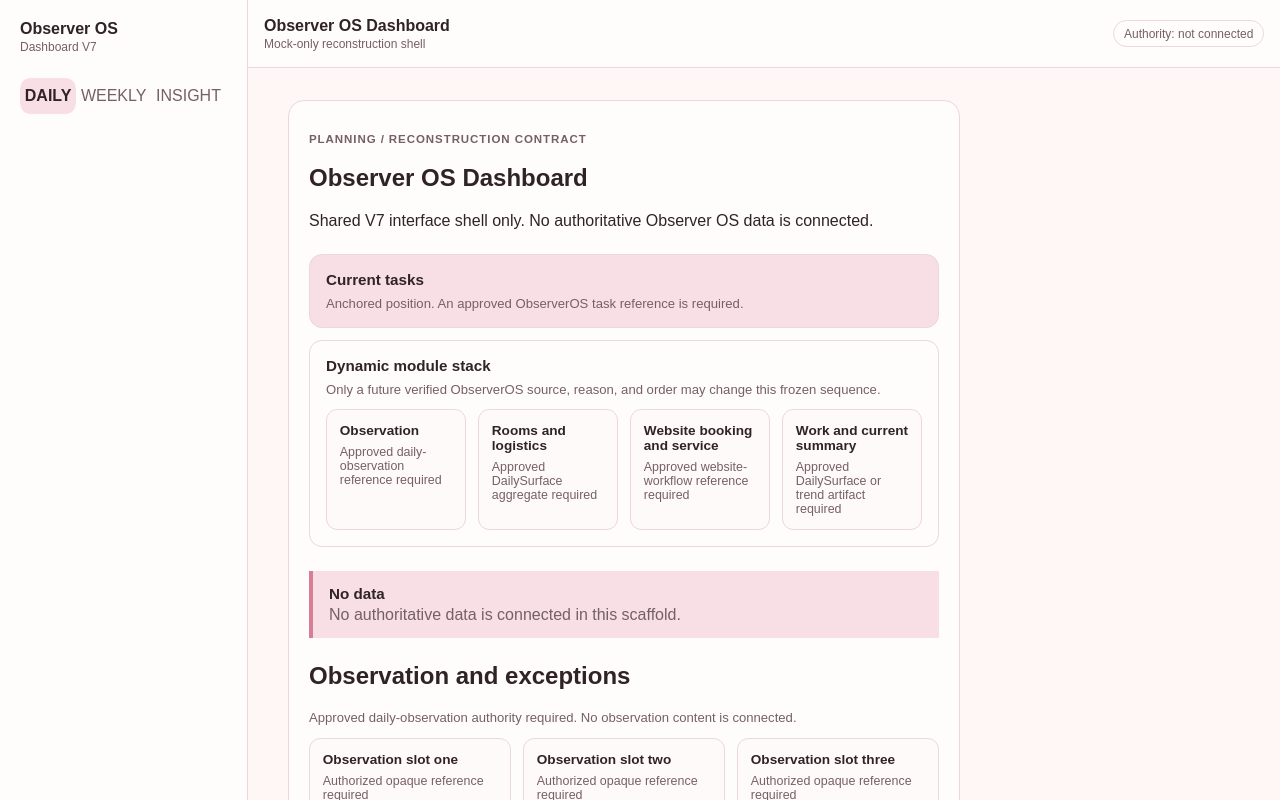
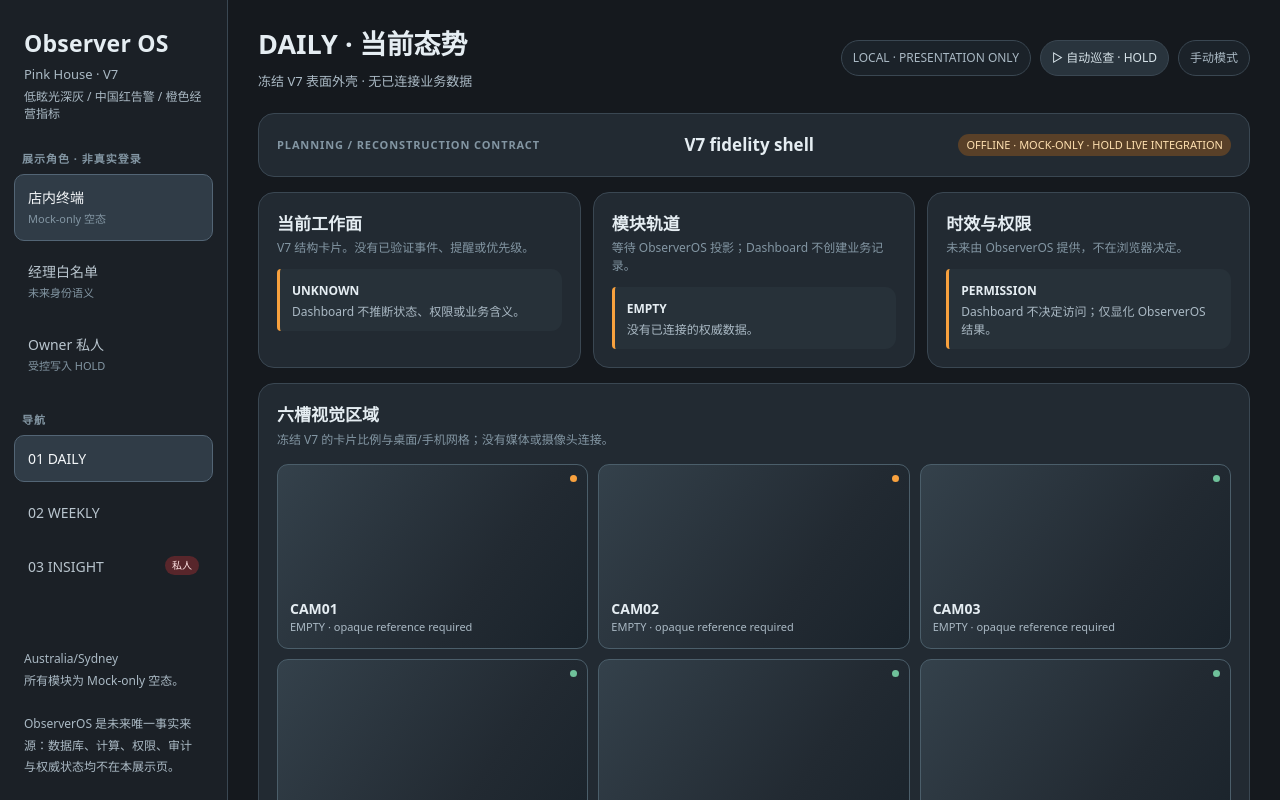
Before and after one commit to escortrogersyd3-dot/dashboard, a Next.js app: page / in a window 1280 px wide. Shown: the top 800 px of the page. Built offline with nearby package versions, Linux system fonts and the light colour scheme.

Commit message:
feat: add V7 fidelity application shell (#68)
* chore: admit V7-070 fidelity shell

* feat: add V7 fidelity application shell

---------

Co-authored-by: Joey <joey@observeros.local>

```diff
--- a/app/page.tsx
+++ b/app/page.tsx
@@ -1,34 +1,25 @@
-import { DailySummary } from "../src/ui/daily-summary";
-import { DailyPriorityStack } from "../src/ui/daily-priority-stack";
-import { DailyObservation } from "../src/ui/daily-observation";
-import { DailyWebsite } from "../src/ui/daily-website";
-import { WeeklyCalendar } from "../src/ui/weekly-calendar";
-import { WeeklyOperations } from "../src/ui/weekly-operations";
-import { WeeklyFinance } from "../src/ui/weekly-finance";
-import { InsightAnalysis } from "../src/ui/insight-analysis";
-import { HealthGovernance } from "../src/ui/health-governance";
-import { AccountingView } from "../src/ui/accounting-view";
-import { AppShell } from "../src/ui/interface-core";
+import { AppShell, PresentationState } from "../src/ui/interface-core";
+
+const rails = [
+  { title: "当前工作面", state: "UNKNOWN" as const, detail: "V7 结构卡片。没有已验证事件、提醒或优先级。" },
+  { title: "模块轨道", state: "EMPTY" as const, detail: "等待 ObserverOS 投影；Dashboard 不创建业务记录。" },
+  { title: "时效与权限", state: "PERMISSION" as const, detail: "未来由 ObserverOS 提供，不在浏览器决定。" },
+];
 
 export default function Home() {
   return (
     <AppShell activeSection="daily">
-      <section className="placeholder-panel" aria-labelledby="scaffold-title">
-        <p className="eyebrow">PLANNING / RECONSTRUCTION CONTRACT</p>
-        <h1 id="scaffold-title">Observer OS Dashboard</h1>
-        <p>
-          Shared V7 interface shell only. No authoritative Observer OS data is connected.
-        </p>
-        <DailyPriorityStack />
-        <DailyObservation />
-        <DailyWebsite />
-        <DailySummary />
-        <WeeklyCalendar />
-        <WeeklyOperations />
-        <WeeklyFinance />
-        <InsightAnalysis />
-        <HealthGovernance />
-        <AccountingView />
+      <section className="v7-fidelity-intro" aria-labelledby="fidelity-title">
+        <p>PLANNING / RECONSTRUCTION CONTRACT</p>
+        <h2 id="fidelity-title">V7 fidelity shell</h2>
+        <span>OFFLINE · MOCK-ONLY · HOLD LIVE INTEGRATION</span>
+      </section>
+      <section className="v7-fidelity-grid" aria-label="V7 structural rails">
+        {rails.map((rail) => <article className="v7-fidelity-card" key={rail.title}><h3>{rail.title}</h3><p>{rail.detail}</p><PresentationState state={rail.state} /></article>)}
+      </section>
+      <section className="v7-fidelity-camera-shell" aria-labelledby="camera-shell-title">
+        <div><h3 id="camera-shell-title">六槽视觉区域</h3><p>冻结 V7 的卡片比例与桌面/手机网格；没有媒体或摄像头连接。</p></div>
+        <div className="v7-fidelity-cameras">{["CAM01","CAM02","CAM03","CAM05","CAM11","CAM14"].map((camera, index) => <article className={index < 2 ? "v7-camera is-waiting" : "v7-camera"} key={camera}><strong>{camera}</strong><span>EMPTY · opaque reference required</span></article>)}</div>
       </section>
     </AppShell>
   );
--- a/automation/otps/OTP-V7-070-V7-FIDELITY-SHELL-R1.json
+++ b/automation/otps/OTP-V7-070-V7-FIDELITY-SHELL-R1.json
@@ -1 +1 @@
-{"schema_version":"1.0","otp_id":"OTP-V7-070-V7-FIDELITY-SHELL-R1","title":"Build frozen V7 visual fidelity shell","status":"backlog","depends_on":["OTP-V7-061-SHOWCASE-BASELINE-RECONCILIATION-R1"],"req_ids":["REQ-V7-070"],"allowed_paths":["app/","src/","public/","docs/planning/","automation/","package.json"],"prohibited_actions":["No live data, business calculation, AI, permission decision, network, database, credential, media, deployment, or visual redesign beyond frozen evidence"],"acceptance":["Desktop and mobile canvas, navigation, masthead, rails, cards, and tokens trace to frozen V7","All content remains presentation-safe UNKNOWN or HOLD where no data exists"],"evidence_required":["backup manifest","token/DOM evidence","desktop/mobile screenshots","typecheck/build/control-plane/GitHub results","structured receipt"]}
+{"schema_version":"1.0","otp_id":"OTP-V7-070-V7-FIDELITY-SHELL-R1","title":"Build frozen V7 visual fidelity shell","status":"admitted","depends_on":["OTP-V7-061-SHOWCASE-BASELINE-RECONCILIATION-R2"],"req_ids":["REQ-V7-070"],"allowed_paths":["app/","src/","public/","docs/planning/","automation/","package.json"],"prohibited_actions":["No live data, business calculation, AI, permission decision, network, database, credential, media, deployment, or visual redesign beyond frozen evidence"],"acceptance":["Desktop and mobile canvas, navigation, masthead, rails, cards, and tokens trace to frozen V7","All content remains presentation-safe UNKNOWN or HOLD where no data exists"],"evidence_required":["backup manifest","token/DOM evidence","desktop/mobile screenshots","typecheck/build/control-plane/GitHub results","structured receipt"]}
--- a/automation/task-catalog.json
+++ b/automation/task-catalog.json
@@ -39,7 +39,7 @@
     ,{"otp_id":"OTP-V7-051-PREOS-SHOWCASE-R1","artifact":"automation/otps/OTP-V7-051-PREOS-SHOWCASE-R1.json","status":"receipt_verified","depends_on":["OTP-V7-050-FULL-REGRESSION-R1"]}
     ,{"otp_id":"OTP-V7-060-PREOS-PHASE-PLAN-R1","artifact":"automation/otps/OTP-V7-060-PREOS-PHASE-PLAN-R1.json","status":"receipt_verified","depends_on":["OTP-V7-012A-DAILY-HTML-PREVIEW-R1"]}
     ,{"otp_id":"OTP-V7-061-SHOWCASE-BASELINE-RECONCILIATION-R1","artifact":"automation/otps/OTP-V7-061-SHOWCASE-BASELINE-RECONCILIATION-R1.json","status":"hold","depends_on":["OTP-V7-051-PREOS-SHOWCASE-R1"]}
-    ,{"otp_id":"OTP-V7-070-V7-FIDELITY-SHELL-R1","artifact":"automation/otps/OTP-V7-070-V7-FIDELITY-SHELL-R1.json","status":"backlog","depends_on":["OTP-V7-061-SHOWCASE-BASELINE-RECONCILIATION-R1"]}
+    ,{"otp_id":"OTP-V7-070-V7-FIDELITY-SHELL-R1","artifact":"automation/otps/OTP-V7-070-V7-FIDELITY-SHELL-R1.json","status":"admitted","depends_on":["OTP-V7-061-SHOWCASE-BASELINE-RECONCILIATION-R2"]}
     ,{"otp_id":"OTP-V7-071-V7-MODULE-HIERARCHY-R1","artifact":"automation/otps/OTP-V7-071-V7-MODULE-HIERARCHY-R1.json","status":"backlog","depends_on":["OTP-V7-070-V7-FIDELITY-SHELL-R1"]}
     ,{"otp_id":"OTP-V7-072-LOCAL-INTERACTION-SHELL-R1","artifact":"automation/otps/OTP-V7-072-LOCAL-INTERACTION-SHELL-R1.json","status":"backlog","depends_on":["OTP-V7-071-V7-MODULE-HIERARCHY-R1"]}
     ,{"otp_id":"OTP-V7-073-PRESENTATION-STATES-I18N-R1","artifact":"automation/otps/OTP-V7-073-PRESENTATION-STATES-I18N-R1.json","status":"backlog","depends_on":["OTP-V7-071-V7-MODULE-HIERARCHY-R1"]}
--- a/package.json
+++ b/package.json
@@ -34,6 +34,7 @@
     "offline-automation-adapter:verify": "node automation/scripts/verify_offline_automation_adapter.mjs",
     "preos-regression:verify": "node automation/scripts/run_full_preos_regression.mjs",
     "preos-showcase:verify": "node automation/scripts/verify_preos_showcase.mjs",
+    "v7-fidelity-shell:verify": "node automation/scripts/verify_v7_fidelity_shell.mjs",
     "control-plane:validate": "python automation/scripts/validate_control_plane.py",
     "automation:preflight": "python automation/scripts/preflight.py --otp-id OTP-V7-001A-LOCAL-AUTOMATION-RUNNER-R1",
     "automation:guard": "python automation/scripts/guard_changed_paths.py --otp-id OTP-V7-001A-LOCAL-AUTOMATION-RUNNER-R1",
--- a/src/ui/interface-core.tsx
+++ b/src/ui/interface-core.tsx
@@ -3,32 +3,52 @@ import type { ReactNode } from "react";
 export const V7_BREAKPOINTS = [600, 880, 1180] as const;
 
 const navigation = [
-  { id: "daily", label: "DAILY", chinese: "日常", vietnamese: "Hằng ngày" },
-  { id: "weekly", label: "WEEKLY", chinese: "每周", vietnamese: "Hàng tuần" },
-  { id: "insight", label: "INSIGHT", chinese: "洞察", vietnamese: "Phân tích" },
+  { id: "daily", label: "01 DAILY", chinese: "日常", vietnamese: "Hằng ngày" },
+  { id: "weekly", label: "02 WEEKLY", chinese: "每周", vietnamese: "Hàng tuần" },
+  { id: "insight", label: "03 INSIGHT", chinese: "洞察", vietnamese: "Phân tích" },
+] as const;
+
+const roles = [
+  { label: "店内终端", note: "Mock-only 空态" },
+  { label: "经理白名单", note: "未来身份语义" },
+  { label: "Owner 私人", note: "受控写入 HOLD" },
 ] as const;
 
 export type ShellSection = (typeof navigation)[number]["id"];
 export type PresentationStateKind = "LOADING" | "EMPTY" | "STALE" | "UNKNOWN" | "ERROR" | "PERMISSION";
 
 const stateCopy: Record<PresentationStateKind, { title: string; detail: string }> = {
-  LOADING: { title: "Loading", detail: "Waiting for a permitted Observer OS response." },
-  EMPTY: { title: "No data", detail: "No authoritative data is connected in this scaffold." },
-  STALE: { title: "Stale data", detail: "A future OS response must disclose its freshness." },
-  UNKNOWN: { title: "Status unknown", detail: "Dashboard cannot infer freshness, access, or business meaning." },
-  ERROR: { title: "Unable to load", detail: "A future OS response must provide a safe error reference." },
-  PERMISSION: { title: "Permission required", detail: "Dashboard never decides access; it only presents the OS result." },
+  LOADING: { title: "LOADING", detail: "等待经许可的 ObserverOS 响应。" },
+  EMPTY: { title: "EMPTY", detail: "没有已连接的权威数据。" },
+  STALE: { title: "STALE", detail: "未来响应必须显式提供时效。" },
+  UNKNOWN: { title: "UNKNOWN", detail: "Dashboard 不推断状态、权限或业务含义。" },
+  ERROR: { title: "ERROR", detail: "未来响应必须提供安全错误引用。" },
+  PERMISSION: { title: "PERMISSION", detail: "Dashboard 不决定访问；仅显化 ObserverOS 结果。" },
 };
 
 export function PresentationState({ state }: { state: PresentationStateKind }) {
   const copy = stateCopy[state];
-  return <aside className="state-panel" aria-live={state === "LOADING" ? "polite" : undefined} aria-label={state}><h2>{copy.title}</h2><p>{copy.detail}</p></aside>;
+  return <aside className="state-panel" aria-live={state === "LOADING" ? "polite" : undefined} aria-label={state}><strong>{copy.title}</strong><p>{copy.detail}</p></aside>;
 }
 
-function Navigation({ activeSection }: { activeSection: ShellSection }) {
-  return <nav aria-label="Dashboard sections">{navigation.map((item) => <button className="v7-nav-item" key={item.id} type="button" aria-current={item.id === activeSection ? "page" : undefined} aria-label={`${item.label}: ${item.chinese} / ${item.vietnamese}`}>{item.label}</button>)}</nav>;
+function Navigation({ activeSection, mobile = false }: { activeSection: ShellSection; mobile?: boolean }) {
+  return <nav className={mobile ? "v7-bottom-nav" : "v7-nav"} aria-label={mobile ? "Mobile dashboard sections" : "Dashboard sections"}>
+    {navigation.map((item) => <span className={["v7-nav-item", item.id === activeSection ? "is-active" : ""].filter(Boolean).join(" ")} key={item.id} aria-current={item.id === activeSection ? "page" : undefined} aria-label={item.label + ": " + item.chinese + " / " + item.vietnamese}>{item.label}{item.id === "insight" && !mobile ? <b>私人</b> : null}</span>)}
+  </nav>;
 }
 
 export function AppShell({ activeSection, children }: { activeSection: ShellSection; children: ReactNode }) {
-  return <div className="v7-shell"><aside className="v7-sidebar" aria-label="Desktop navigation"><div className="v7-brand"><strong>Observer OS</strong><span>Dashboard V7</span></div><Navigation activeSection={activeSection} /></aside><div className="v7-main"><header className="v7-mast"><div className="v7-brand"><strong>Observer OS Dashboard</strong><span>Mock-only reconstruction shell</span></div><span className="v7-access">Authority: not connected</span></header><main className="v7-content">{children}</main></div><div className="v7-bottom-nav"><Navigation activeSection={activeSection} /></div></div>;
+  return <div className="v7-shell">
+    <aside className="v7-sidebar" aria-label="Desktop presentation navigation">
+      <div className="v7-brand"><strong>Observer OS</strong><span>Pink House · V7</span><small>低眩光深灰 / 中国红告警 / 橙色经营指标</small></div>
+      <div><p className="v7-side-label">展示角色 · 非真实登录</p><div className="v7-role-list">{roles.map((role, index) => <div className={["v7-role", index === 0 ? "is-active" : ""].filter(Boolean).join(" ")} key={role.label}><span>{role.label}</span><small>{role.note}</small></div>)}</div></div>
+      <div><p className="v7-side-label">导航</p><Navigation activeSection={activeSection} /></div>
+      <p className="v7-provenance">Australia/Sydney<br />所有模块为 Mock-only 空态。<br /><br />ObserverOS 是未来唯一事实来源：数据库、计算、权限、审计与权威状态均不在本展示页。</p>
+    </aside>
+    <div className="v7-stage">
+      <header className="v7-mast"><div><h1>DAILY · 当前态势</h1><p>冻结 V7 表面外壳 · 无已连接业务数据</p></div><div className="v7-toolbar"><span>LOCAL · PRESENTATION ONLY</span><span>▷ 自动巡查 · HOLD</span><span>手动模式</span></div></header>
+      <main className="v7-content">{children}</main>
+    </div>
+    <Navigation activeSection={activeSection} mobile />
+  </div>;
 }
```
Also changed, not shown: automation/scripts/verify_v7_fidelity_shell.mjs (added, +18 -0 lines), app/globals.css, 1 other file (tests, documents, lock files or other folders).
